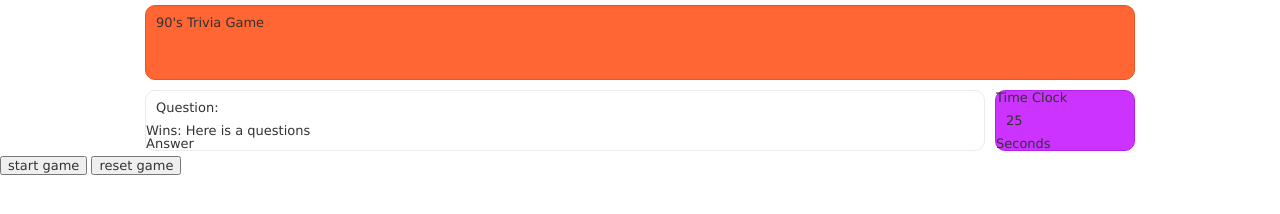
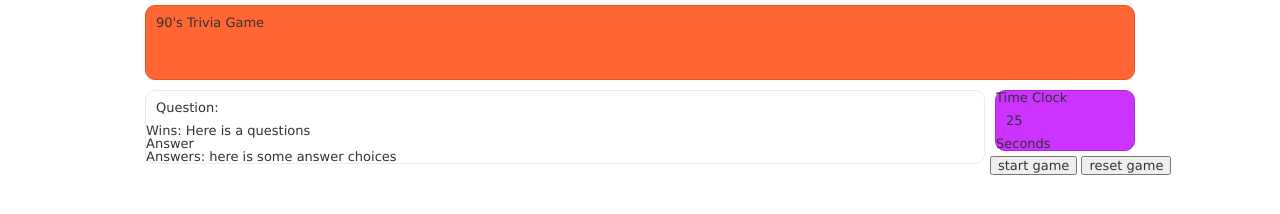
Before and after one commit to Highlyne/TriviaGame, a plain HTML site: page index.html in a window 1280 px wide. Drawn offline with nearby package versions, Linux system fonts and the light colour scheme.

Commit message:
Answers item is showing up

```diff
--- a/assets/javascript/game.js
+++ b/assets/javascript/game.js
@@ -20,6 +20,7 @@ c2:"here is the correct answer"}]
         function run() {
           intervalId = setInterval(decrement, 1000);
           document.querySelector('#questions').innerHTML = "Wins: " + questions[0].q1;
+          document.querySelector('#answers').innerHTML = "Answers: " + questions[0].a1;
           console.log("lookig for questions");
         }
         function decrement() {
--- a/index.html
+++ b/index.html
@@ -31,6 +31,7 @@
            <div class="row">
            <div class="col-sm-12">
                <h3>Answer</h3>
+               <div id="answers"></div>
             </div>
         </div>
         </div>
```
